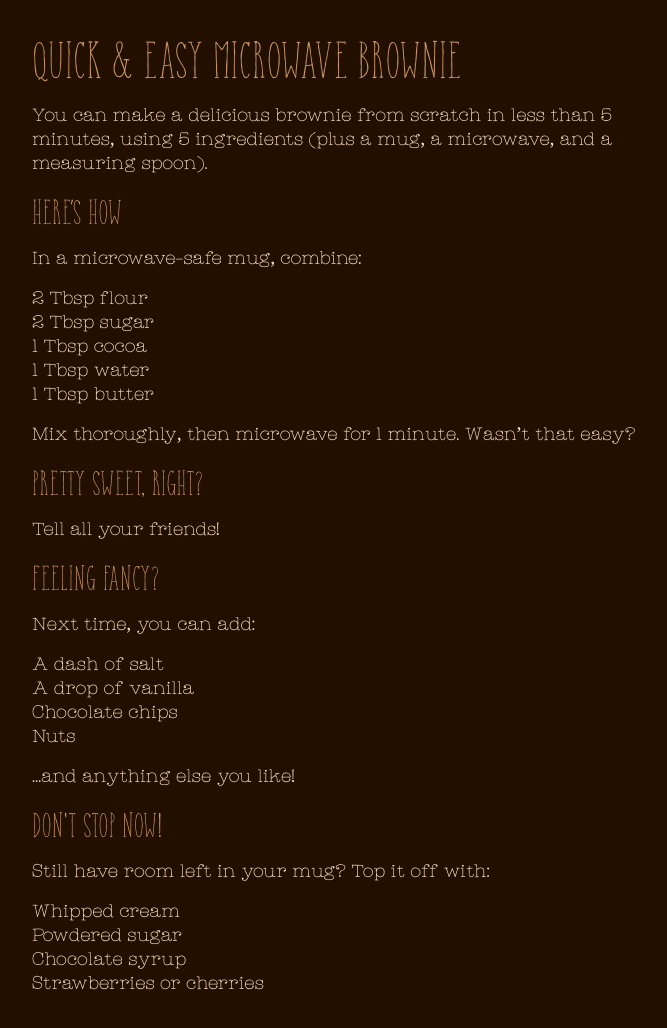
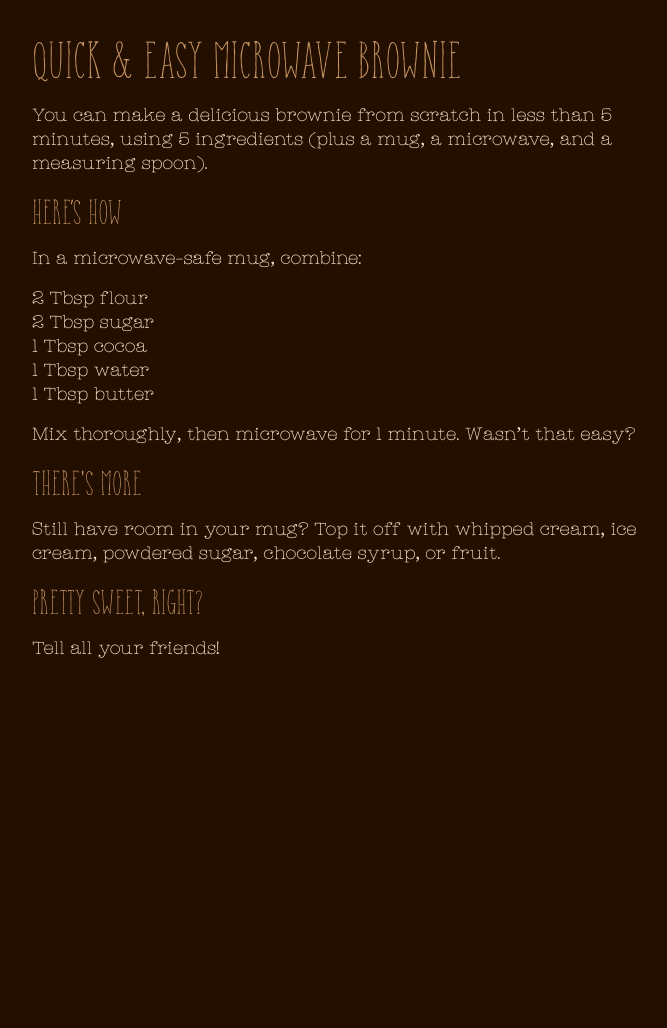
Before and after one commit to heymark/micro-micro, a plain HTML site: page index.html in a window 1280 px wide. Shown: the whole page, without its empty margins (283-950 px from the left). After the commit the page ends 800 px from the top, so only its background shows below. Drawn offline with Linux system fonts and the light colour scheme.

Commit message:
Clarify copy

```diff
--- a/index.html
+++ b/index.html
@@ -23,31 +23,13 @@
       <li>1 Tbsp butter</li>
     </ul>
     <p>Mix thoroughly, then microwave for 1 minute. Wasn’t that easy?</p>
-    <h2>Pretty Sweet, Right?</h2>
-    <p>Tell all your friends!</p>
   </main>
 
   <aside>
-    <h2>Feeling Fancy?</h2>
-    <p>Next time, you can add:</p>
-    <ul>
-      <li>A dash of salt</li>
-      <li>A drop of vanilla</li>
-      <li>Chocolate chips</li>
-      <li>Nuts</li>
-    </ul>
-    <p>&hellip;and anything else you like!</p>
-  </aside>
-
-  <aside>
-    <h2>Don't Stop Now!</h2>
-    <p>Still have room left in your mug? Top it off with:</p>
-    <ul>
-      <li>Whipped cream</li>
-      <li>Powdered sugar</li>
-      <li>Chocolate syrup</li>
-      <li>Strawberries or cherries</li>
-    </ul>
+    <h2>There's More</h2>
+    <p>Still have room in your mug? Top it off with whipped cream, ice cream, powdered sugar, chocolate syrup, or fruit.</p>
+    <h2>Pretty Sweet, Right?</h2>
+    <p>Tell all your friends!</p>
   </aside>
 </body>
 
```
